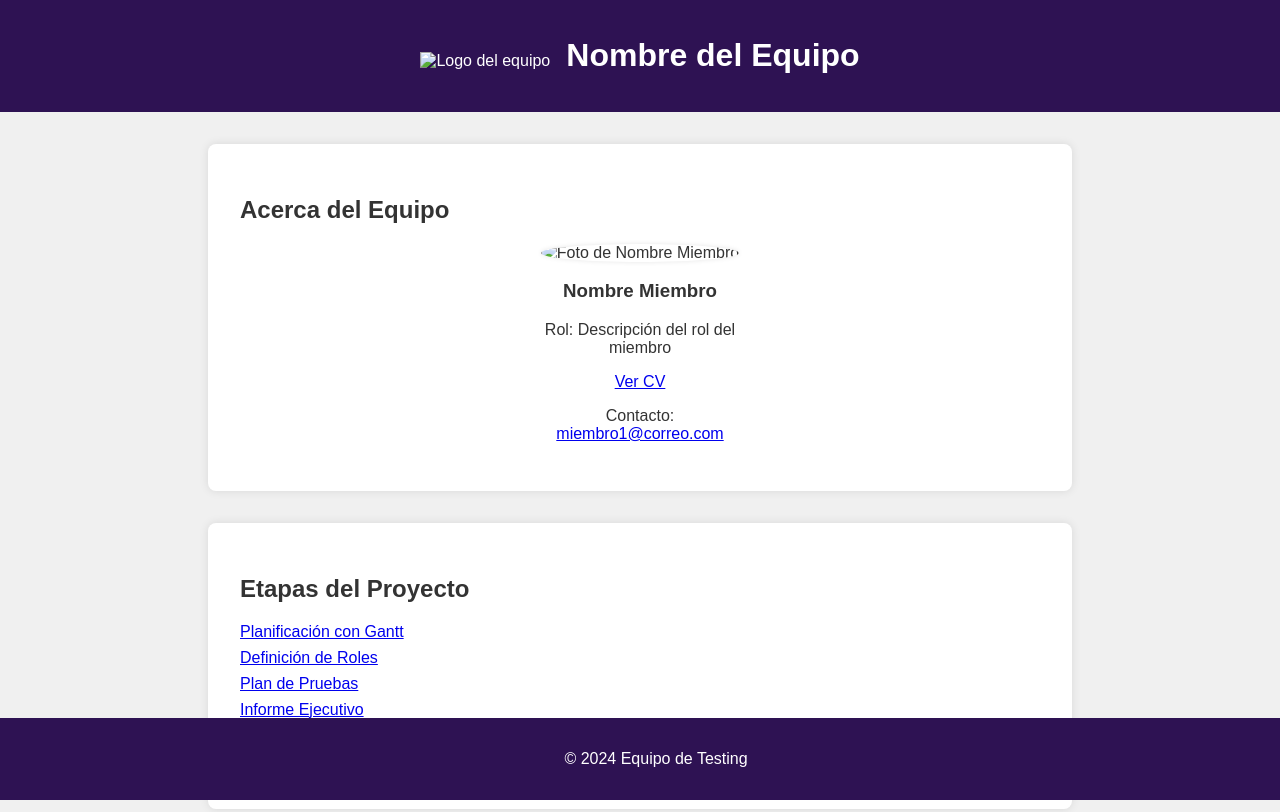
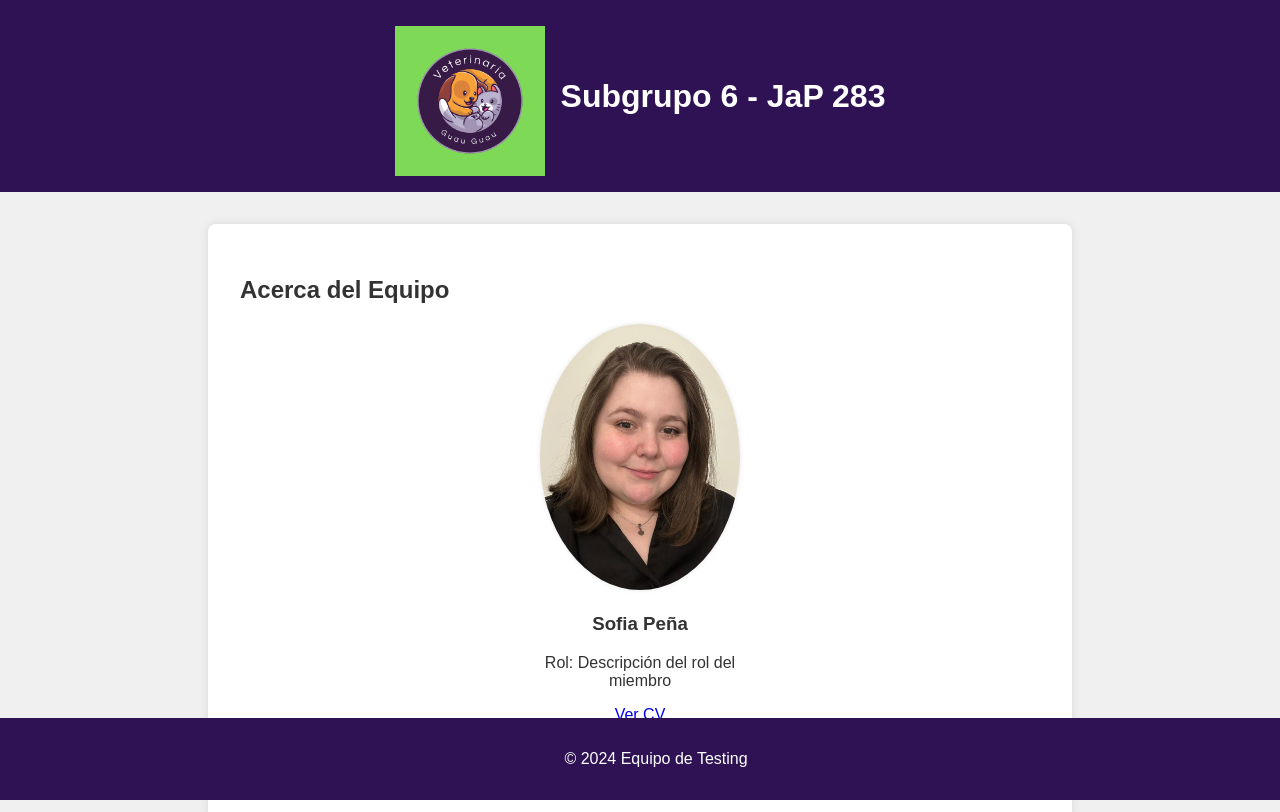
Before and after one commit to Sofi22P/Portfolio, a plain HTML site: page index.html in a window 1280 px wide. Shown: the top 812 px of the page. Drawn offline with Linux system fonts and the light colour scheme.

Commit message:
Update index.html

```diff
--- a/index.html
+++ b/index.html
@@ -11,8 +11,8 @@
 <body>
     <header>
         <div class="header-content">
-            <img src="images/logo.webp" alt="Logo del equipo">
-            <h1>Nombre del Equipo</h1>
+            <img src="logo.png" alt="Logo del equipo">
+            <h1>Subgrupo 6 - JaP 283</h1>
         </div>
     </header>
 
@@ -20,11 +20,11 @@
         <h2>Acerca del Equipo</h2>
         <div class="team-members">
             <div class="member">
-                <img src="images/foto_perfil.webp" alt="Foto de Nombre Miembro">
-                <h3>Nombre Miembro</h3>
+                <img src="dea.jpg" alt="Foto de Nombre Miembro">
+                <h3>Sofia Peña</h3>
                 <p>Rol: Descripción del rol del miembro</p>
-                <a href="cv1.pdf">Ver CV</a>
-                <p>Contacto: <a href="mailto:miembro1@correo.com">miembro1@correo.com</a></p>
+                <a href="CV 1.pdf">Ver CV</a>
+                <p>Contacto: <a href="sofiapena2299@gmail.com">sofiapena2299@gmail.com</a></p>
             </div>
             <!-- Repetir para cada miembro del equipo -->
         </div>
```
